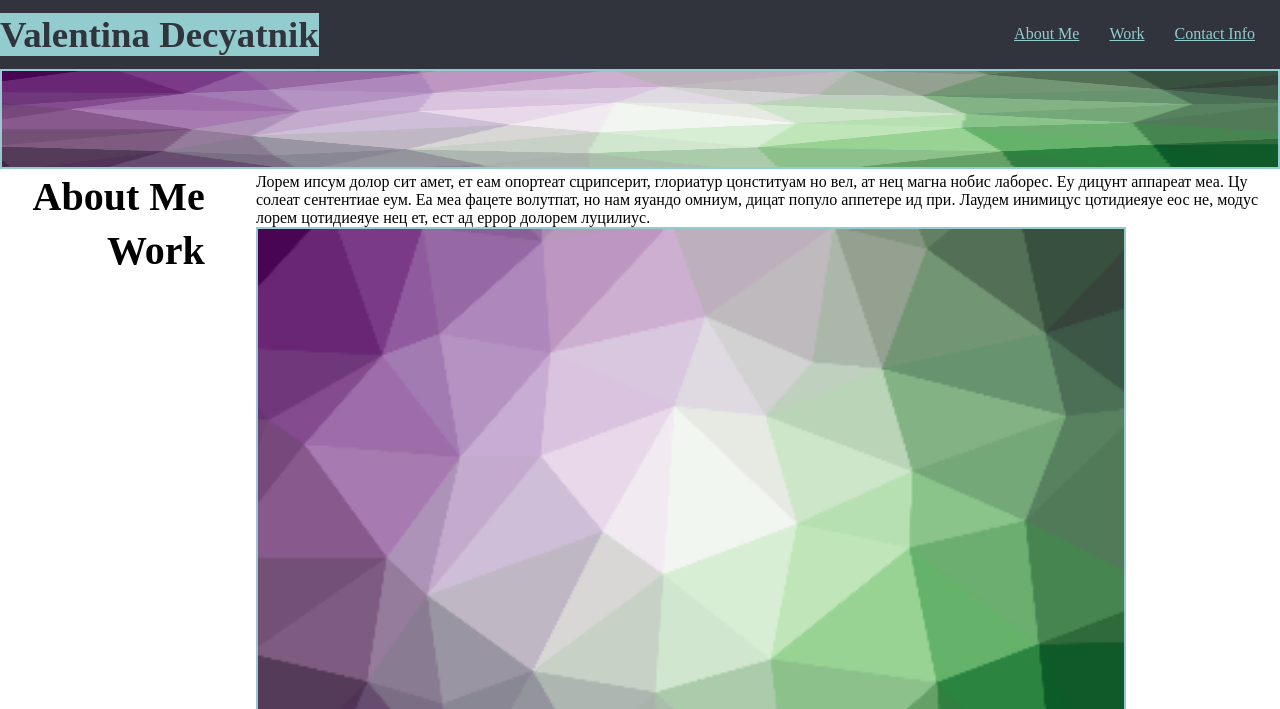
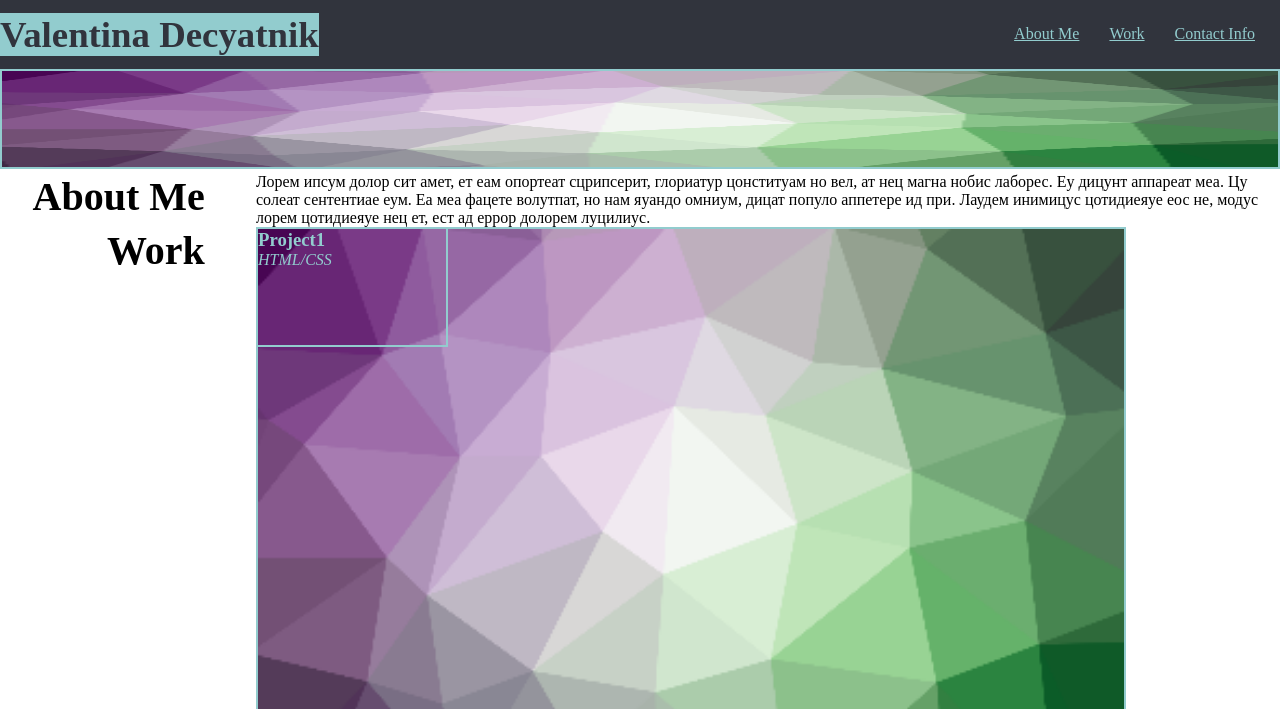
Before and after one commit to vdecyatnik/Portfolio, a plain HTML site: page index.html in a window 1280 px wide. Shown: the top 709 px of the page. Drawn offline with Linux system fonts and the light colour scheme.

Commit message:
span tags

```diff
--- a/CSS/style.css
+++ b/CSS/style.css
@@ -62,36 +62,14 @@ img {
     flex-wrap: wrap;
     flex: 4;
 
+
 }
 
-/*
 
-.box3 {
- flex:1;
-}
 
-.box4 {
-    flex: 4;
-    padding-right: 4%;
-}
 
-.box5 {
-    flex: 1;
-}
 
-.box7 {
-    flex: 1;
-}
 
-.box9 {
-    flex: 1;
-}
-
-.box10 {
-    flex: 4;
-    padding-top: 5%;
-
-}*/
 
 h2 {
     text-align: right;
@@ -105,6 +83,7 @@ a {
     text-decoration: underline;
     color: #92ccce;
     padding: 10px 15px;
+
 
 
 }
@@ -142,26 +121,39 @@ a {
     flex-direction: row;
     flex-wrap: wrap;
     width: 100%;
+
 }
 
 .bigphoto {
     width: 100%;
-    height: 100%;
+    /*height: 100%;*/
     margin-right:15%;
 }
 
 .photos2{
     width:42.5%;
-    height:42.5%;
+   /* height:42.5%;*/
 }
 
 .photos3 {
     width: 42.5%;
-    height: 42.5%;
+    /*height: 42.5%;*/
 
 }
 
 
-span h3 em{
-  padding-right:20%;
+ span{
+    position: absolute;
+    width:15%;
+    height:15%;
+    border: 2px solid #92ccce;
+
 }
+
+h3{
+    color:#92ccce;
+}
+
+em{
+    color:#92ccce;
+}
--- a/index.html
+++ b/index.html
@@ -31,7 +31,7 @@
 
     </header>
 
-
+<!-- Photo under the Nav bar -->
     <div class="hero">
 
         <img src="trianglify-lowres.png">
@@ -41,7 +41,7 @@
     </div>
     <main>
 
-
+<!-- About Me Section -->
 
         <div class="row1">
 
@@ -69,8 +69,8 @@
 
 
         </div>
-
-        <div class="row2" id="work">
+<!--Work Section -->
+     <div class="row2" id="work">
             <div class="box1">
                 <h2>Work</h2>
             </div>
@@ -78,20 +78,19 @@
 
                 <!-- <a class card="card" href="#"> -->
                 <img class="bigphoto" src="trianglify-lowres.png">
-                <!-- <span> -->
-                    <!-- <h3>Project1</h3> -->
-                <!-- <em>HTML/CSS</em> -->
-                <!-- </span> -->
-                <!-- </a> -->
+
+
+                 <span>
+                <h3>Project1</h3>
+                <em>HTML/CSS</em>
+                </span>
+                </a>
             </div>
         </div>
 
 
 
-
-
-        </div>
-
+<!-- Row 3 photos -->
         <div class="row3">
             <div class="box1">
 
@@ -104,7 +103,7 @@
             </div>
         </div>
 
-
+<!-- Row 4 Photos -->
         <div class="row4">
             <div class="box1"> </div>
 
@@ -117,7 +116,7 @@
 
                 </div>
         </div>
-
+<!-- Contact Info Row -->
         <div class="row5">
 
             <div id="contact" class="box1">
```
